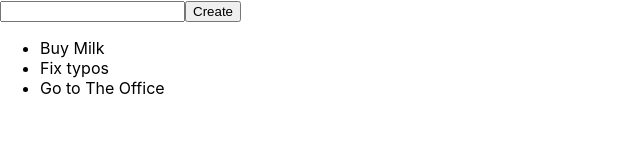
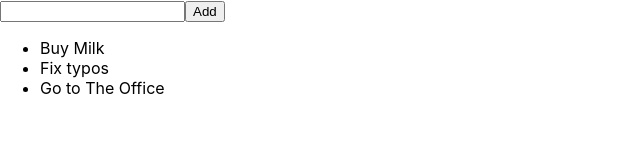
Before and after one commit to satoryu/my-react-todo, a React (Create React App) app: page / in a window 1280 px wide. Shown: the top 160 px of the page, without its empty margins (0-640 px from the left). Built offline with nearby package versions, Linux system fonts and the light colour scheme.

Commit message:
Allows users to add new task

```diff
--- a/src/App.js
+++ b/src/App.js
@@ -1,15 +1,37 @@
 import TodoInputForm from "./TodoInputForm";
 import TodoList from "./TodoList";
+import React from 'react'
 
-function App(props) {
-  const todos = props.todos;
+class App extends React.Component {
+  constructor(props) {
+    super(props)
 
-  return (
-    <div className="App">
-      <TodoInputForm />
-      <TodoList todos={todos} />
-    </div>
-  );
+    this.state = {
+      todos: this.props.todos
+    }
+
+    this.addNewTask = this.addNewTask.bind(this)
+  }
+
+  addNewTask(task) {
+    const todos = this.state.todos
+    todos.push({ task, completed: false })
+
+    this.setState({
+      todos: todos
+    })
+  }
+
+  render() {
+    const todos = this.props.todos;
+
+    return (
+      <div className="App">
+        <TodoInputForm onSubmit={this.addNewTask} />
+        <TodoList todos={todos} />
+      </div>
+    );
+  }
 }
 
 export default App;
--- a/src/TodoInputForm.js
+++ b/src/TodoInputForm.js
@@ -1,8 +1,34 @@
-export default function TodoInputForm(props) {
-  return (
-    <form>
-      <input name="task" />
-      <input type="submit" value="Create" />
-    </form>
-  );
+import React from 'react'
+
+export default class TodoInputForm extends React.Component {
+  constructor(props) {
+    super(props)
+
+    this.state = {
+      task: ''
+    }
+
+    this.onSubmit = this.onSubmit.bind(this)
+    this.onChange = this.onChange.bind(this)
+  }
+
+  onChange(event) {
+    event.preventDefault();
+    this.setState({ task: event.target.value })
+  }
+
+  onSubmit(event) {
+    event.preventDefault();
+    this.props.onSubmit(this.state.task)
+    this.setState({task: ''})
+  }
+
+  render () {
+    return (
+      <form onSubmit={this.onSubmit}>
+        <input type="text" value={this.state.task} onChange={this.onChange} />
+        <input type="submit" value="Add" />
+      </form>
+    );
+  }
 }
```
